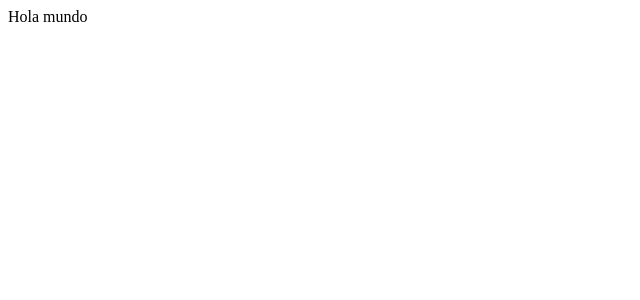
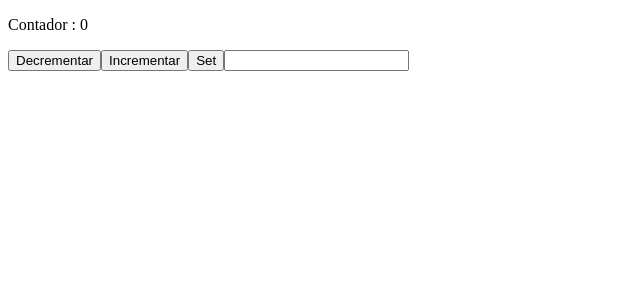
Before and after one commit to renier1989/redux-basic, a React (Vite) app: page / in a window 1280 px wide. Shown: the top 300 px of the page, without its empty margins (0-640 px from the left). Built offline with nearby package versions, Linux system fonts and the light colour scheme.

Commit message:
Class148 - Conenctando con React-Redux

```diff
--- a/package.json
+++ b/package.json
@@ -12,6 +12,7 @@
   "dependencies": {
     "react": "^18.2.0",
     "react-dom": "^18.2.0",
+    "react-redux": "^8.1.2",
     "redux": "^4.2.1"
   },
   "devDependencies": {
--- a/src/App.jsx
+++ b/src/App.jsx
@@ -1,7 +1,37 @@
+import { useState } from "react";
+import { useDispatch, useSelector } from "react-redux";
+
+export const reducer = (state= 0, action) => {
+  console.log(state,action);
+  switch (action.type) {
+    case 'incrementar':
+      return state + 1;
+    case 'decrementar':
+      return state - 1;
+    case 'set':
+      return action.payload;
+
+    default:
+    return state
+  }
+}
 
 function App() {
+  const [valor, setValor] = useState('');
+  const dispatch = useDispatch();  // esto es un metodo que viene con la libreria de react-redux
+  const state = useSelector(state => state)
+  const set = () => {
+    dispatch({type:'set', payload:valor});
+    setValor('');
+  }
   return (
-    <div>Hola mundo</div>
+    <div>
+      <p>Contador : {state}</p>
+      <button onClick={()=>dispatch({type:'decrementar'})} >Decrementar</button>
+      <button onClick={()=>dispatch({type:'incrementar'})}>Incrementar</button>
+      <button onClick={set}>Set</button>
+      <input value={valor} onChange={(e)=> setValor(e.target.value)} />
+      </div>
   )
 }
 
--- a/src/main.jsx
+++ b/src/main.jsx
@@ -1,49 +1,15 @@
-import React from 'react'
-import ReactDOM from 'react-dom/client'
-import App from './App.jsx'
-import { createStore } from 'redux'
+import React from "react";
+import ReactDOM from "react-dom/client";
+import App, { reducer } from "./App.jsx"; // OJO : nunca llamar el reducer asi , esto se hizo para efetos de aprendizaje
+import { createStore } from "redux";
+import { Provider } from "react-redux"; // esto va a contener nuestro store
 
-// esto es un reducer y es el encargas de actualizar el estado de nuestra aplicacion
-const store = createStore((state= 0, action)=>{
-  switch (action.type) {
-    case 'incrementar':{
-      return state + 1;
-    }
-    case 'decrementar':{
-      return state - 1;
-    }
-    case 'set':{
-      return action.payload;
-    }
-    default:
-    return state
-  }
-  // action = {type: 'tipo de accion', payload: 'any'}
-  // console.log({state, action});
-  // return state;
-})
+const store = createStore(reducer);
 
-// el store tiene varias propiedades {getState() , dispatch()}
-// el getState() : retorna lo que tiene el estado osea el state
-// console.log(store.getState())
-
-// siempre que se llama al dispatch del store , este vuelve a ejecutar el reducer que es nuestro store
-// siempre que se haga un didpatch este debe tener absolutamente siempre la propiedad de type , {type: '<nombre de la accion>'}
-// para pasar data se usa la propiedad payload y este debe llamarse estrictamente de esta forma.
-// console.log(store.getState(), ' Antes de actualizar el state');
-// store.dispatch({type:'accion', payload: 2});
-// console.log(store.getState(), ' Despues de hacer un Dispatch y actualizar el state');
-
-console.log(store.getState(), ' Antes de actualizar el state');
-store.dispatch({type:'incrementar'});
-console.log(store.getState(), ' Aqui el valor del state debe ser 1');
-store.dispatch({type:'decrementar'});
-console.log(store.getState(), ' Aqui el valor del state debe ser 0');
-store.dispatch({type:'set', payload: 99});
-console.log(store.getState(), ' Aqui el valor del state debe ser 99');
-
-ReactDOM.createRoot(document.getElementById('root')).render(
+ReactDOM.createRoot(document.getElementById("root")).render(
   <React.StrictMode>
-    <App />
-  </React.StrictMode>,
-)
+    <Provider store={store}>
+      <App />
+    </Provider>
+  </React.StrictMode>
+);
```
Also changed, not shown: src/01-main-intro.jsx (added, +49 -0 lines), 1 other file (tests, documents, lock files or other folders).
